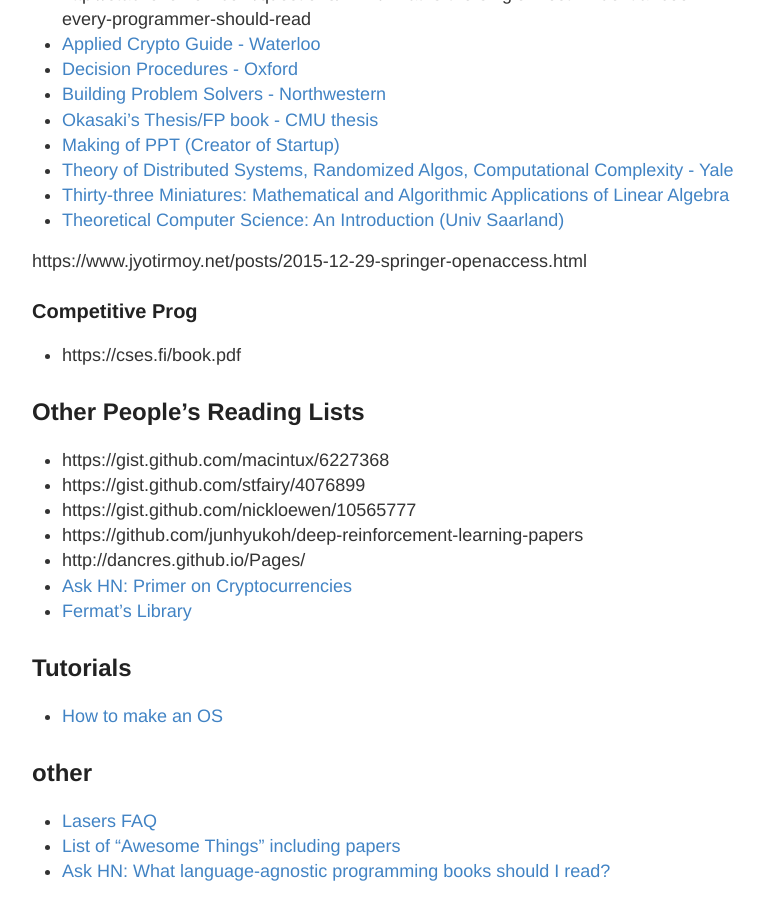
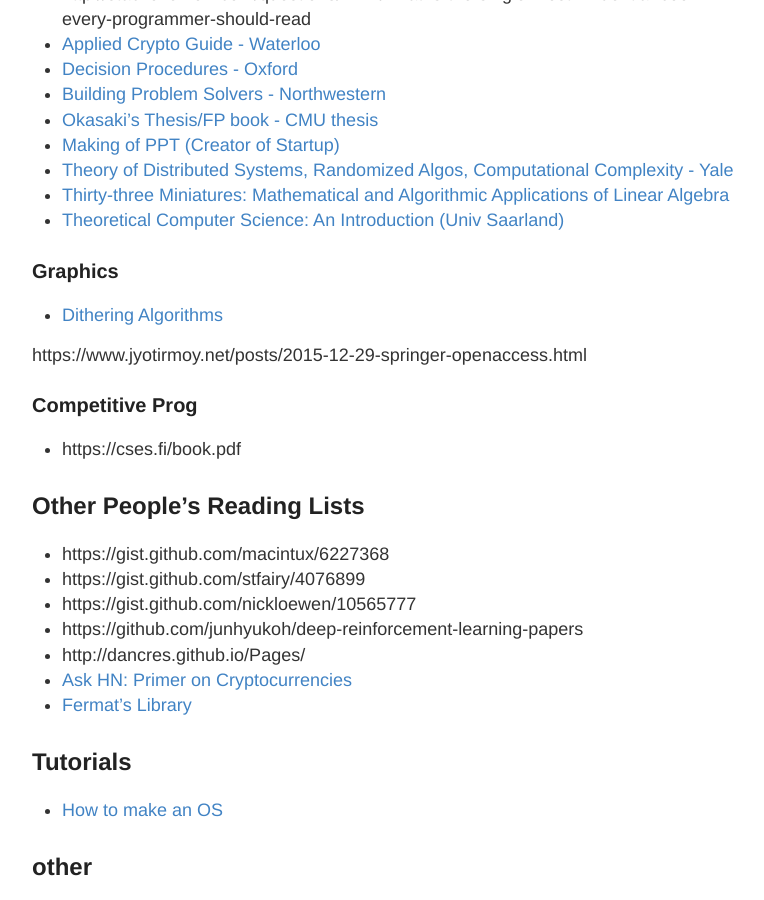
Before and after one commit to RONNCC/ronncc.github, a Jekyll site: the page built from _posts/2015-12-25-ReadingList.md, in a window 1280 px wide and 900 px high, scrolled down 4678 px. Shown: the whole window, without its empty margins (248-1012 px from the left). Built offline with Jekyll 4.4.1, drawn with Linux system fonts in a browser that asks for light colours; comment, search, counter and statistics services are not loaded.

Commit message:
Update 2015-12-25-ReadingList.md

```diff
--- a/_posts/2015-12-25-ReadingList.md
+++ b/_posts/2015-12-25-ReadingList.md
@@ -184,6 +184,9 @@
 - [Thirty-three Miniatures: Mathematical and Algorithmic Applications of Linear Algebra](http://kam.mff.cuni.cz/~matousek/stml-53-matousek-1.pdf)
 - [Theoretical Computer Science: An Introduction (Univ Saarland)](http://www-cc.cs.uni-saarland.de/media/lectures/W1415/L-Grundz%C3%BCgederTheoretischenInformatik/ti_FfSJlCM.pdf)
 
+### Graphics
+- [Dithering Algorithms](http://www.tannerhelland.com/4660/dithering-eleven-algorithms-source-code/)
+
 
 https://www.jyotirmoy.net/posts/2015-12-29-springer-openaccess.html
 
```
